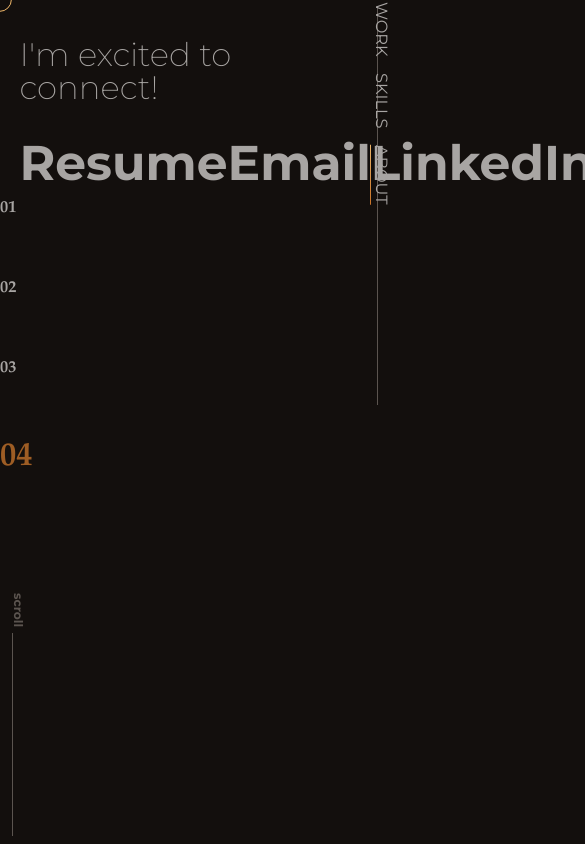
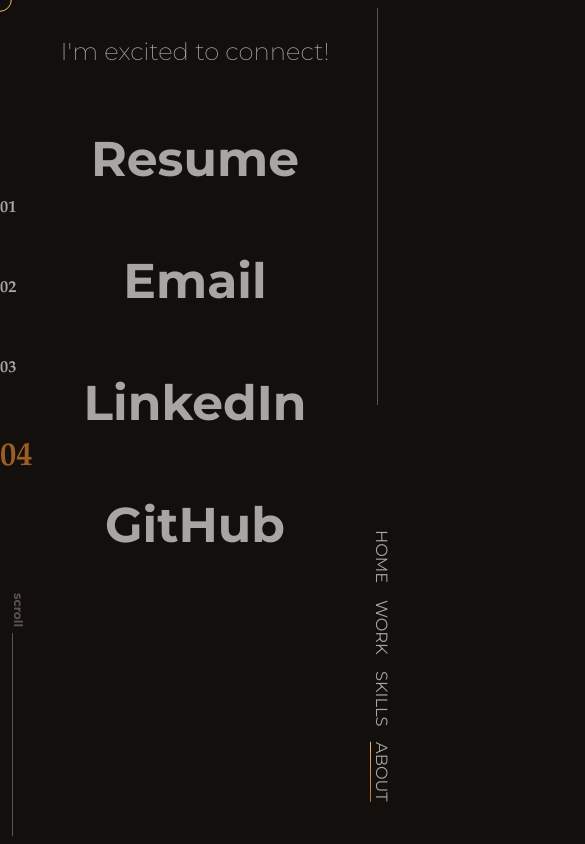
Before and after one commit to locphan2207/personal-web, a React (Create React App) app: page / in a window 390 px wide. Both pictures are taken after a click on the element "ABOUT". Shown: the top 844 px of the page, 585 px wide, since content can reach past the window. Built offline with nearby package versions, Linux system fonts and the light colour scheme.

Commit message:
FINISH PHONE VIEW

```diff
--- a/src/components/App.css
+++ b/src/components/App.css
@@ -38,8 +38,8 @@
 }
 @media only screen and (max-width: 480px) {
   .App {
-    height: auto;
-    margin: 0;
+    height: unset;
+    margin: unset;
   }
 }
 
--- a/src/components/NavBar.css
+++ b/src/components/NavBar.css
@@ -4,6 +4,13 @@
   bottom: 10%;
   right: 0;
   display: flex;
+}
+@media only screen and (max-width: 480px) {
+  .nav-bar {
+    position: fixed;
+    bottom: 5%;
+    right: 0;
+  }
 }
 
 .nav-names {
--- a/src/components/PageFour.css
+++ b/src/components/PageFour.css
@@ -13,6 +13,11 @@
   font-weight: 200;
   color: #a8a5a3;
 }
+@media only screen and (max-width: 480px) {
+  .page-four p {
+    font-size: 30rem;
+  }
+}
 
 .links {
   margin-top: 10%;
@@ -20,12 +25,23 @@
   display: flex;
   justify-content: space-evenly;
 }
+@media only screen and (max-width: 480px) {
+  .links {
+    flex-direction: column;
+    align-items: center;
+  }
+}
 
 .links a {
   color: #a8a5a3;
-  font-size: 60em;
+  font-size: 60rem;
   font-weight: 700;
   cursor: none;
+}
+@media only screen and (max-width: 480px) {
+  .links a {
+    line-height: 150rem;
+  }
 }
 
 .links a:hover {
--- a/src/components/PageThree.css
+++ b/src/components/PageThree.css
@@ -4,15 +4,32 @@
   padding: 10% 5%;
   width: 100%;
 }
+@media only screen and (max-width: 480px) {
+  .page-three {
+    padding: 20% 5%;
+    align-self: flex-start;
+  }
+}
 
 .skill-group-container {
   display: grid;
-  width: 40%;
+  width: 70%;
   grid-template-columns: auto auto;
   grid-template-rows: auto auto;
   grid-gap: 50rem;
   justify-items: end;
   align-items: start;
+}
+@media only screen and (max-width: 480px) {
+  .skill-group-container {
+    display: grid;
+    width: 50%;
+    grid-template-columns: auto;
+    grid-template-rows: auto auto auto auto;
+    grid-gap: 50rem;
+    justify-items: end;
+    align-items: center;
+  }
 }
 
 .skill-group {
@@ -65,6 +82,13 @@
   padding-left: 10%;
   animation: draw 1s both;
 }
+@media only screen and (max-width: 480px) {
+  .skill-svg-container {
+    padding-left: unset;
+    overflow: visible;
+    transform: rotateZ(90deg);
+  }
+}
 
 .skill-svg-container text {
   animation: draw 10s linear forwards;
```
